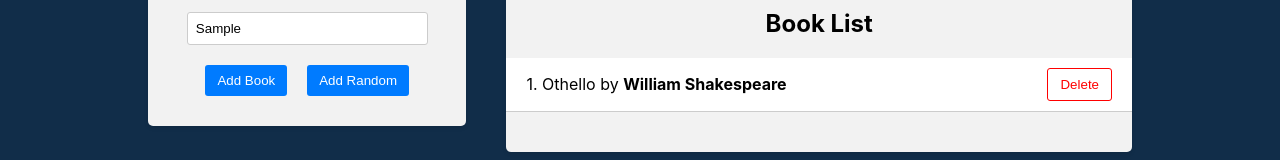
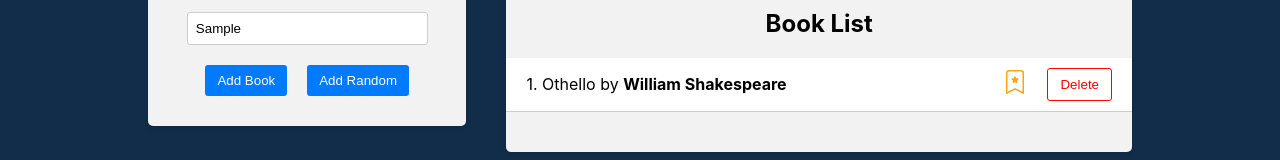
Before and after one commit to Saverzus/Bibrary, a React (Create React App) app in the folder 30-react-redux/frontend/: page / in a window 1280 px wide. Both pictures are taken after typing "Sample", "Sample" into the empty fields and a click on the button "Add Random". Shown: the part 302-462 px from the top of the page. Built offline with nearby package versions, Linux system fonts and the light colour scheme.

Commit message:
Toggle favorite book

```diff
--- a/30-react-redux/frontend/package.json
+++ b/30-react-redux/frontend/package.json
@@ -9,6 +9,7 @@
     "@testing-library/user-event": "^13.5.0",
     "react": "^18.2.0",
     "react-dom": "^18.2.0",
+    "react-icons": "^5.1.0",
     "react-redux": "^9.1.1",
     "react-scripts": "5.0.1",
     "uuid": "^9.0.1",
--- a/30-react-redux/frontend/src/components/BookForm/BookForm.js
+++ b/30-react-redux/frontend/src/components/BookForm/BookForm.js
@@ -17,7 +17,8 @@
 
         const randomBookWithId = {
             ...randomBook,
-            id: uuidv4()
+            id: uuidv4(),
+            isFavorite: false,
         }
 
         dispatch(addBook(randomBookWithId))
@@ -29,7 +30,8 @@
             const book = {
                 title: title,
                 author: author,
-                id: uuidv4()
+                id: uuidv4(),
+                isFavorite: false,
             }
 
             dispatch(addBook(book));
--- a/30-react-redux/frontend/src/components/BookList/BookList.js
+++ b/30-react-redux/frontend/src/components/BookList/BookList.js
@@ -1,5 +1,6 @@
-import { useSelector, useDispatch } from 'react-redux'
-import { deleteBook } from '../../redux/books/actionCreators';
+import { useSelector, useDispatch } from 'react-redux';
+import { BsBookmarkStarFill, BsBookmarkStar } from 'react-icons/bs';
+import { deleteBook, toggleFavorite } from '../../redux/books/actionCreators';
 import './BookList.css'
 
 const BookList = () => {
@@ -8,6 +9,10 @@
 
     const handleDeleteBook = (id) => {
         dispatch(deleteBook(id))
+    }
+
+    const handleToggleFavorite = (id) => {
+        dispatch(toggleFavorite(id));
     }
     return (
         <div className="app-block book-list">
@@ -23,6 +28,14 @@
                             </div>
 
                             <div className="book-actions">
+                                <span onClick={() => handleToggleFavorite(book.id)}>
+                                    {book.isFavorite ? (
+                                        <BsBookmarkStarFill className='star-icon' />
+                                    ) : (
+                                        <BsBookmarkStar className='star-icon' />
+                                    )}
+                                </span>
+
                                 <button onClick={() => handleDeleteBook(book.id)}>
                                     Delete
                                 </button>
--- a/30-react-redux/frontend/src/redux/books/actionCreators.js
+++ b/30-react-redux/frontend/src/redux/books/actionCreators.js
@@ -13,3 +13,10 @@
         payload: id
     }
 }
+
+export const toggleFavorite = (id) => {
+    return {
+        type: a.TOGGLE_FAVORITE,
+        payload: id
+    }
+}
--- a/30-react-redux/frontend/src/redux/books/actionTypes.js
+++ b/30-react-redux/frontend/src/redux/books/actionTypes.js
@@ -1,2 +1,3 @@
 export const ADD_BOOK = 'ADD_BOOK';
 export const DELETE_BOOK = 'DELETE_BOOK';
+export const TOGGLE_FAVORITE = 'TOGGLE_FAVORITE';
--- a/30-react-redux/frontend/src/redux/books/reducer.js
+++ b/30-react-redux/frontend/src/redux/books/reducer.js
@@ -8,6 +8,12 @@
             return [...state, action.payload];
         case a.DELETE_BOOK:
             return state.filter((book) => book.id !== action.payload);
+        case a.TOGGLE_FAVORITE:
+            return state.map((book) =>
+                book.id === action.payload
+                    ? { ...book, isFavorite: !book.isFavorite }
+                    : book
+            )
         default:
             return state;
     }
```
Also changed, not shown: 1 other file (tests, documents, lock files or other folders).
